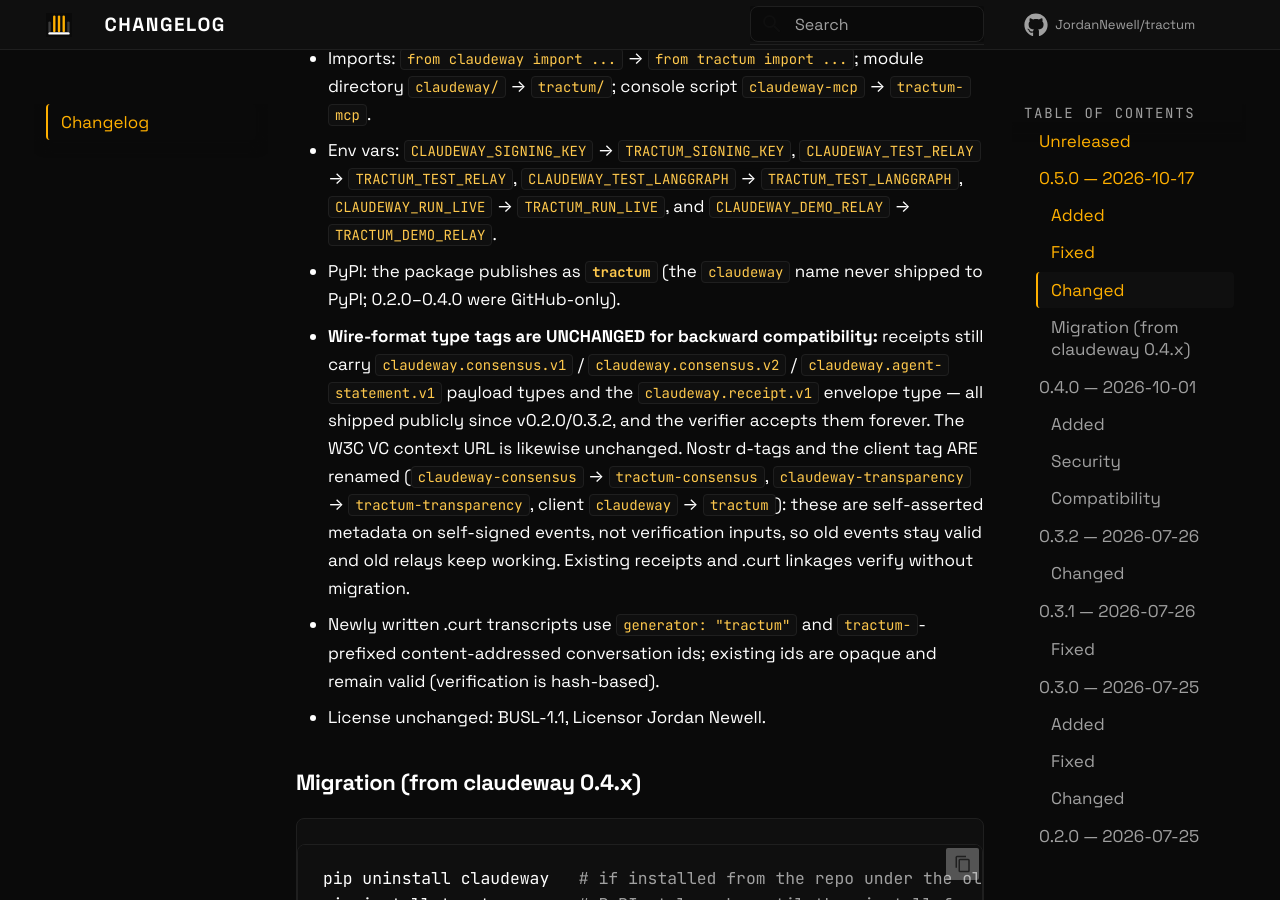
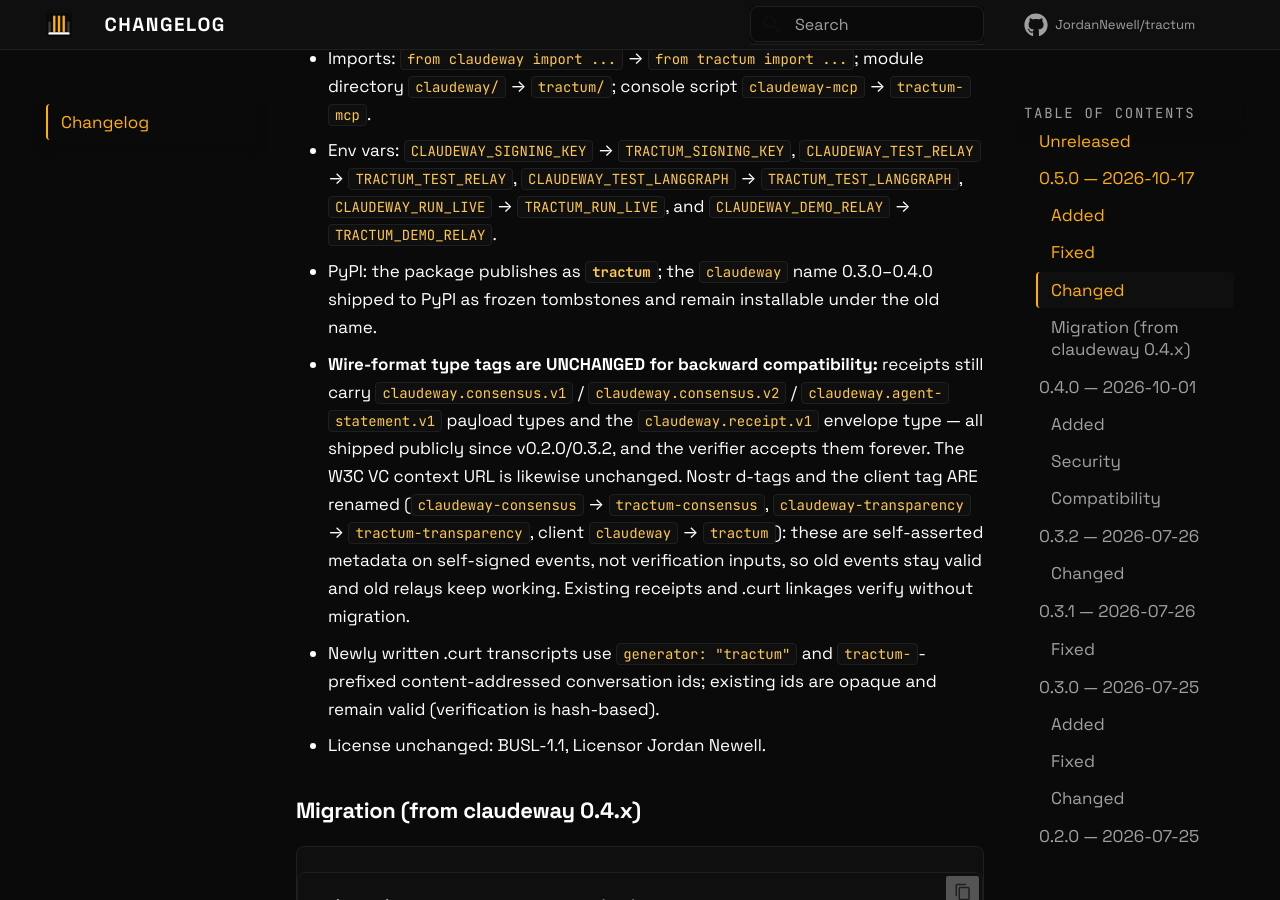
Before and after one commit to JordanNewell/claudeway, an MkDocs documentation site: the page built from docs/CHANGELOG.md, in a window 1280 px wide and 900 px high, scrolled down 1912 px. Built offline with MkDocs 1.6.1 and Material for MkDocs 9.7.7, drawn with Linux system fonts in a browser that asks for light colours; comment, search, counter and statistics services are not loaded.

Commit message:
docs: fix CHANGELOG PyPI history — claudeway 0.3.0-0.4.0 shipped as tombstones

```diff
--- a/docs/CHANGELOG.md
+++ b/docs/CHANGELOG.md
@@ -71,8 +71,9 @@ claudeway → tractum rename.**
     `CLAUDEWAY_TEST_LANGGRAPH` → `TRACTUM_TEST_LANGGRAPH`,
     `CLAUDEWAY_RUN_LIVE` → `TRACTUM_RUN_LIVE`, and
     `CLAUDEWAY_DEMO_RELAY` → `TRACTUM_DEMO_RELAY`.
-  - PyPI: the package publishes as **`tractum`** (the `claudeway` name
-    never shipped to PyPI; 0.2.0–0.4.0 were GitHub-only).
+  - PyPI: the package publishes as **`tractum`**; the `claudeway` name
+    0.3.0–0.4.0 shipped to PyPI as frozen tombstones and remain
+    installable under the old name.
   - **Wire-format type tags are UNCHANGED for backward compatibility:**
     receipts still carry `claudeway.consensus.v1` /
     `claudeway.consensus.v2` / `claudeway.agent-statement.v1` payload
```
